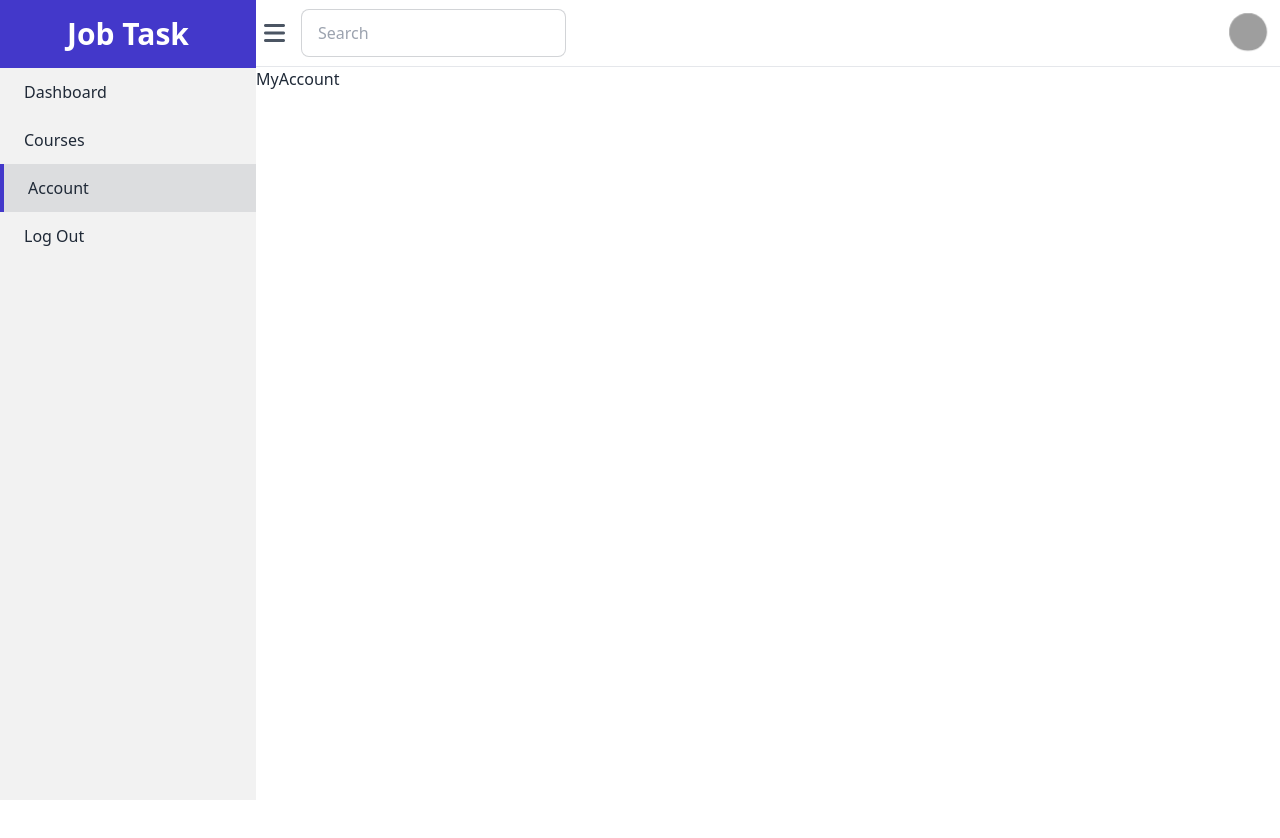
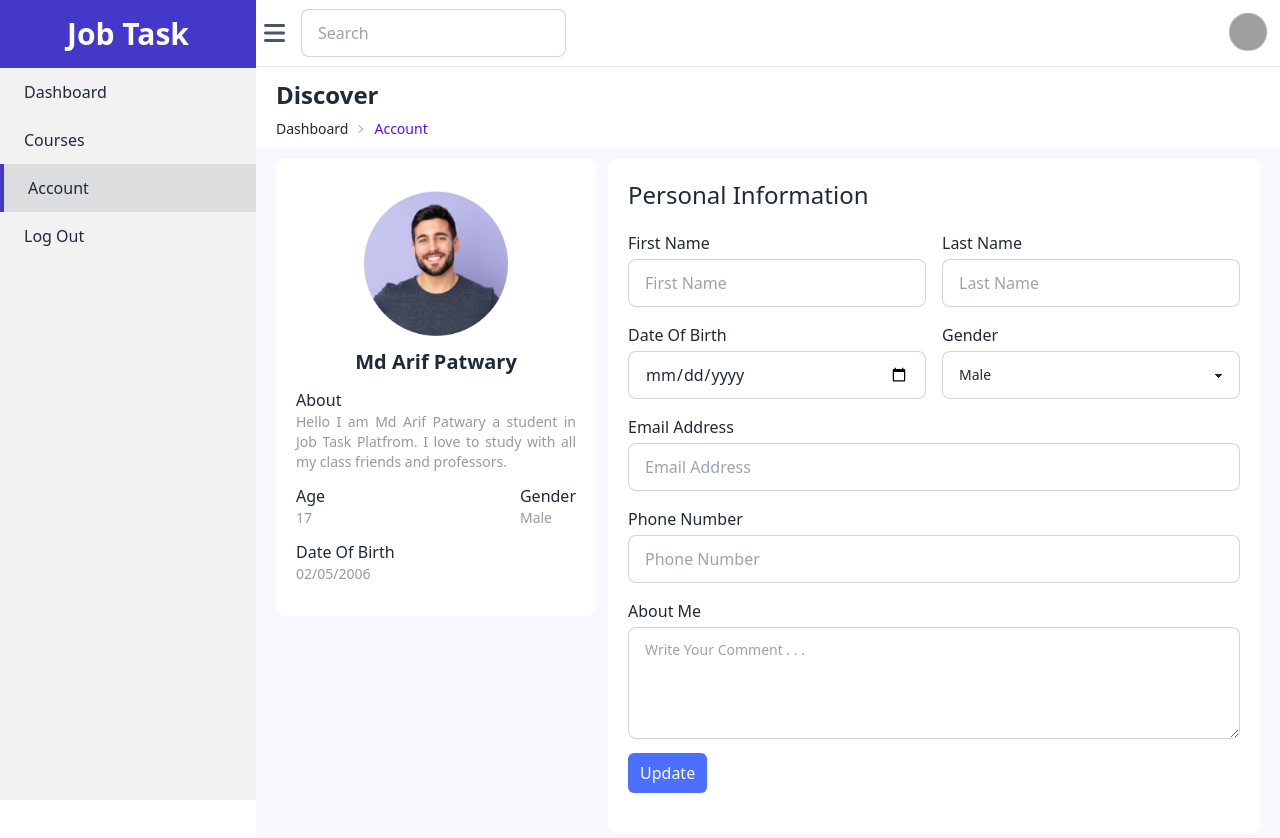
Before and after one commit to munimrahman/course-task, a React (Vite) app: page /my-account in a window 1280 px wide. Shown: the top 838 px of the page. Before the commit the page ends 800 px from the top, so only its background shows below. Built offline with nearby package versions, Linux system fonts and the light colour scheme; grey boxes are pictures that could not be loaded.

Commit message:
account info

```diff
--- a/src/App.jsx
+++ b/src/App.jsx
@@ -5,7 +5,7 @@ import Home from "./pages/Home";
 import About from "./pages/About";
 import Dashboard from "./pages/Dashboard/Dashboard";
 import Courses from "./pages/Courses/Courses";
-import MyAccount from "./pages/MyAccount";
+import Account from "./pages/Account/Account";
 import CourseDetails from "./pages/CourseDetails/CourseDetails";
 
 function App() {
@@ -41,7 +41,7 @@ function App() {
         },
         {
           path: "/my-account",
-          element: <MyAccount />,
+          element: <Account />,
         },
       ],
     },
--- a/src/pages/Account/Account.jsx
+++ b/src/pages/Account/Account.jsx
@@ -1,10 +1,132 @@
 /* eslint-disable no-unused-vars */
 import React from "react";
+import { Link } from "react-router-dom";
+import proPic from "../../assets/pro-pic.png";
 
 const Account = () => {
   return (
-    <div>
-      <h1>Account</h1>
+    <div className="bg-[#F7F8FE] min-h-screen mb-5">
+      <div className="bg-white px-5 pt-3 md:pt5">
+        <h2 className="text-2xl font-bold">Discover</h2>
+        <div className="text-sm breadcrumbs">
+          <ul>
+            <li>
+              <Link to={"/dashboard"}>Dashboard</Link>
+            </li>
+            <li className="text-primary">Account</li>
+          </ul>
+        </div>
+      </div>
+
+      <div className="grid grid-cols-1 md:grid-cols-12 px-5 pt-3 md:pt5 gap-3">
+        {/* info section */}
+        <div className="md:col-span-4 bg-white rounded-lg px-5 py-8 h-min">
+          <figure className="flex justify-center">
+            <img src={proPic} alt="" className="w-36" />
+          </figure>
+          <h2 className="text-center my-3 text-xl font-bold">
+            Md Arif Patwary
+          </h2>
+          <h3 className="">About</h3>
+          <p className="text-[#999999] text-sm text-justify">
+            Hello I am Md Arif Patwary a student in Job Task Platfrom. I love to
+            study with all my class friends and professors.
+          </p>
+          <div className="flex justify-between my-3">
+            <div>
+              <p>Age</p>
+              <p className="text-[#999999] text-sm">17</p>
+            </div>
+            <div>
+              <p>Gender</p>
+              <p className="text-[#999999] text-sm">Male</p>
+            </div>
+          </div>
+          <p>Date Of Birth</p>
+          <p className="text-[#999999] text-sm">02/05/2006</p>
+        </div>
+        {/* update section */}
+        <div className="md:col-span-8 bg-white rounded-lg p-5">
+          <h2 className="text-2xl font-medium">Personal Information</h2>
+          <form className="my-5">
+            <div className="grid grid-cols-1 md:grid-cols-2 gap-4">
+              <div>
+                <label htmlFor="firstName">First Name</label> <br />
+                <input
+                  type="text"
+                  id="firstName"
+                  placeholder="First Name"
+                  className="input input-bordered w-full max-w-xs mt-1 focus:outline-none"
+                />
+              </div>
+              <div>
+                <label htmlFor="lastName">Last Name</label>
+                <br />
+                <input
+                  type="text"
+                  id="lastName"
+                  placeholder="Last Name"
+                  className="input input-bordered w-full max-w-xs mt-1 focus:outline-none"
+                />
+              </div>
+              <div>
+                <label htmlFor="dob">Date Of Birth</label>
+                <br />
+                <input
+                  type="date"
+                  id="dob"
+                  className="input input-bordered w-full max-w-xs mt-1 focus:outline-none"
+                />
+              </div>
+              <div>
+                <label htmlFor="gender">Gender</label>
+                <br />
+                <select
+                  id="gender"
+                  className="select select-bordered w-full max-w-xs mt-1 focus:outline-none"
+                >
+                  <option>Male</option>
+                  <option>Female</option>
+                </select>
+              </div>
+            </div>
+            <div className="mt-4">
+              <label htmlFor="email">Email Address</label>
+              <br />
+              <input
+                type="text"
+                id="email"
+                placeholder="Email Address"
+                className="input input-bordered w-full mt-1 focus:outline-none"
+              />
+            </div>
+            <div className="mt-4">
+              <label htmlFor="phone">Phone Number</label>
+              <br />
+              <input
+                type="text"
+                id="phone"
+                placeholder="Phone Number"
+                className="input input-bordered w-full mt-1 focus:outline-none"
+              />
+            </div>
+            <div className="mt-4">
+              <label htmlFor="bio">About Me</label>
+              <br />
+              <textarea
+                id="bio"
+                className="textarea textarea-bordered focus:outline-none w-full h-28 mt-1"
+                placeholder="Write Your Comment . . ."
+              />
+            </div>
+            <input
+              type="button"
+              className="bg-[#4C6FFF] text-white px-3 py-2 rounded-md cursor-pointer mt-2"
+              value="Update"
+            />
+          </form>
+        </div>
+      </div>
     </div>
   );
 };
--- a/src/pages/MyAccount.jsx
+++ /dev/null
@@ -1,12 +0,0 @@
-/* eslint-disable no-unused-vars */
-import React from "react";
-
-const MyAccount = () => {
-  return (
-    <div>
-      <h1>MyAccount</h1>
-    </div>
-  );
-};
-
-export default MyAccount;
```
Also changed, not shown: src/assets/pro-pic.png (added).
